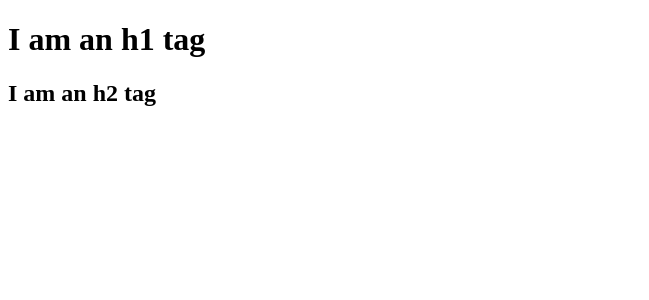
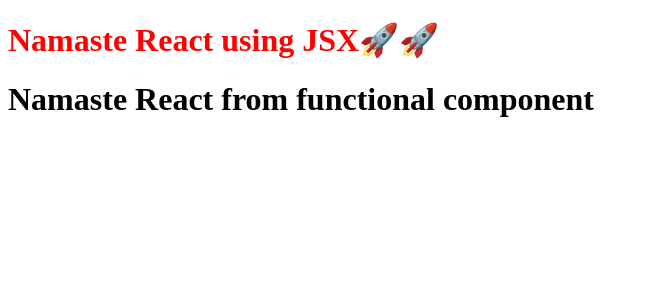
Before and after one commit to rahjha/namaste-react, a React (Vite) app: page / in a window 1280 px wide. Shown: the top 300 px of the page, without its empty margins (0-649 px from the left). Built offline with nearby package versions, Linux system fonts and the light colour scheme.

Commit message:
episode-03

```diff
--- a/App.js
+++ b/App.js
@@ -1,11 +1,20 @@
 import React from "react";
-import ReactDOM from "react-dom";
+import ReactDOM from "react-dom/client";
 
+const Title = () => (
+    <h1 id="heading" className="head">
+        Namaste React using JSX🚀🚀
+    </h1>
+);
 
-const parent = React.createElement("div",{id:"parent"}, React.createElement("div",{id:"child"}, [React.createElement("h1",{},"I am an h1 tag"),React.createElement("h2",{},"I am an h2 tag")]));
+const HeadingComponent = () =>(
 
+    <div id="container">
+        <Title />
+        <h1>Namaste React from functional component</h1>
+    </div>
+);
 
-//const heading = React.createElement("h1",{id:"heading"},"Hello world from React");
 const root = ReactDOM.createRoot(document.getElementById("root"));
 
-root.render(parent);
+root.render(<HeadingComponent />);
--- a/index.html
+++ b/index.html
@@ -7,7 +7,9 @@
     <title>Document</title>
 </head>
 <body>
-    <div id="root"></div>
+    <div id="root">
+        <h1>Not Rendered</h1>
+    </div>
 
     <script type="module" src="App.js">
 
--- a/package.json
+++ b/package.json
@@ -3,6 +3,8 @@
   "version": "1.0.0",
   "description": "Namaste React by Rahul Jha",
   "scripts": {
+    "start": "parcel index.html",
+    "build": "parcel build index.html",
     "test": "jest"
   },
   "repository": {
```
Also changed, not shown: React_Running_Notes.txt.
